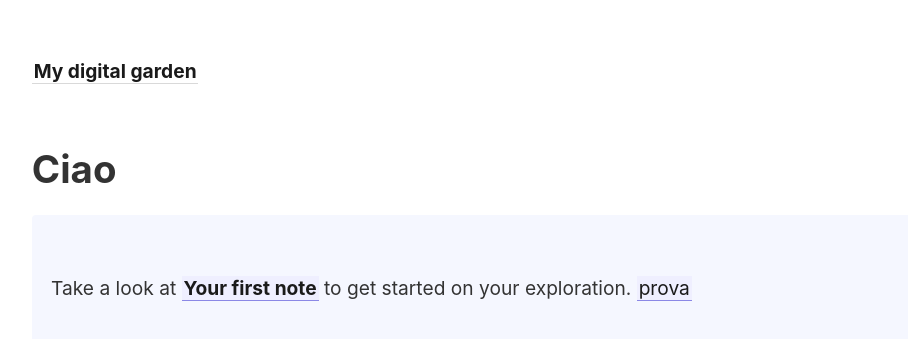
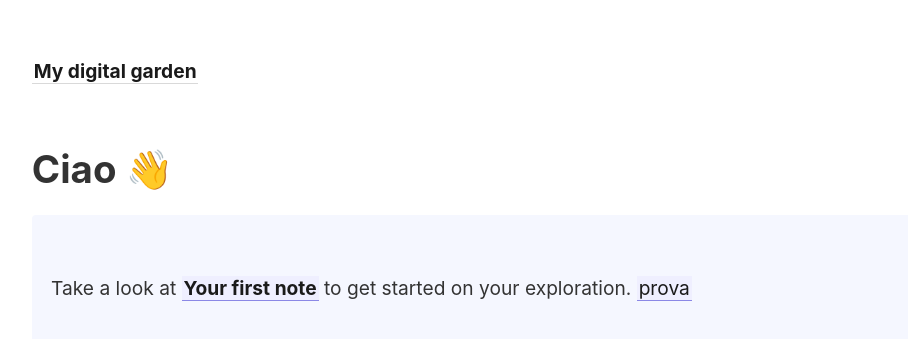
Before and after one commit to dandele/digital-garden-812, a Jekyll site: the page built from _pages/index.md, in a window 1280 px wide. Shown: the top 339 px of the page, without its empty margins (45-953 px from the left). Built offline with Jekyll 4.4.1, drawn with Linux system fonts in a browser that asks for light colours.

```diff
--- a/_pages/index.md
+++ b/_pages/index.md
@@ -4,7 +4,7 @@ title: Home
 id: home
 permalink: /
 ---
-# Ciao
+# Ciao 👋
 
 <p style="padding: 3em 1em; background: #f5f7ff; border-radius: 4px;">
   Take a look at <span style="font-weight: bold">[[Your first note]]</span> to get started on your exploration.
```
